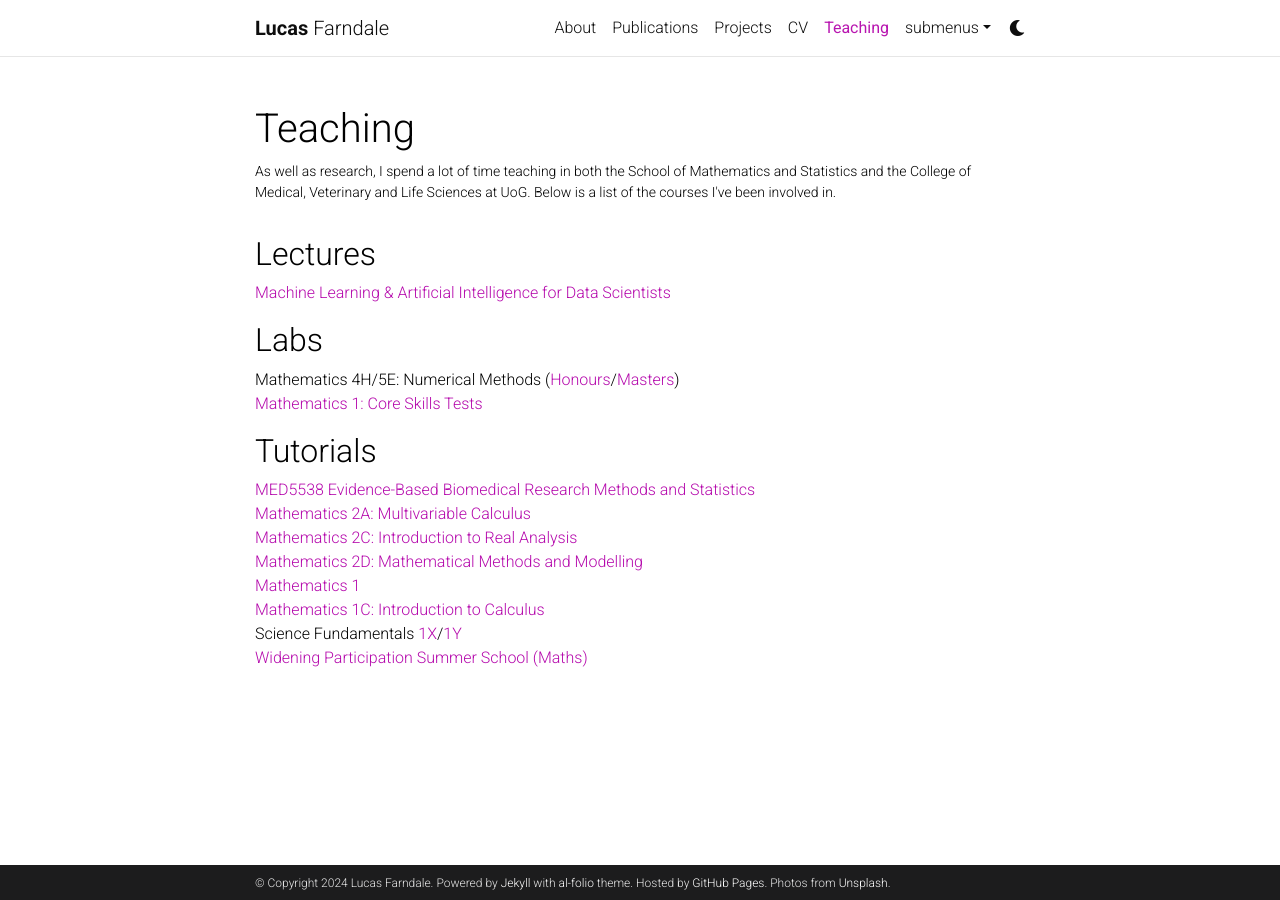
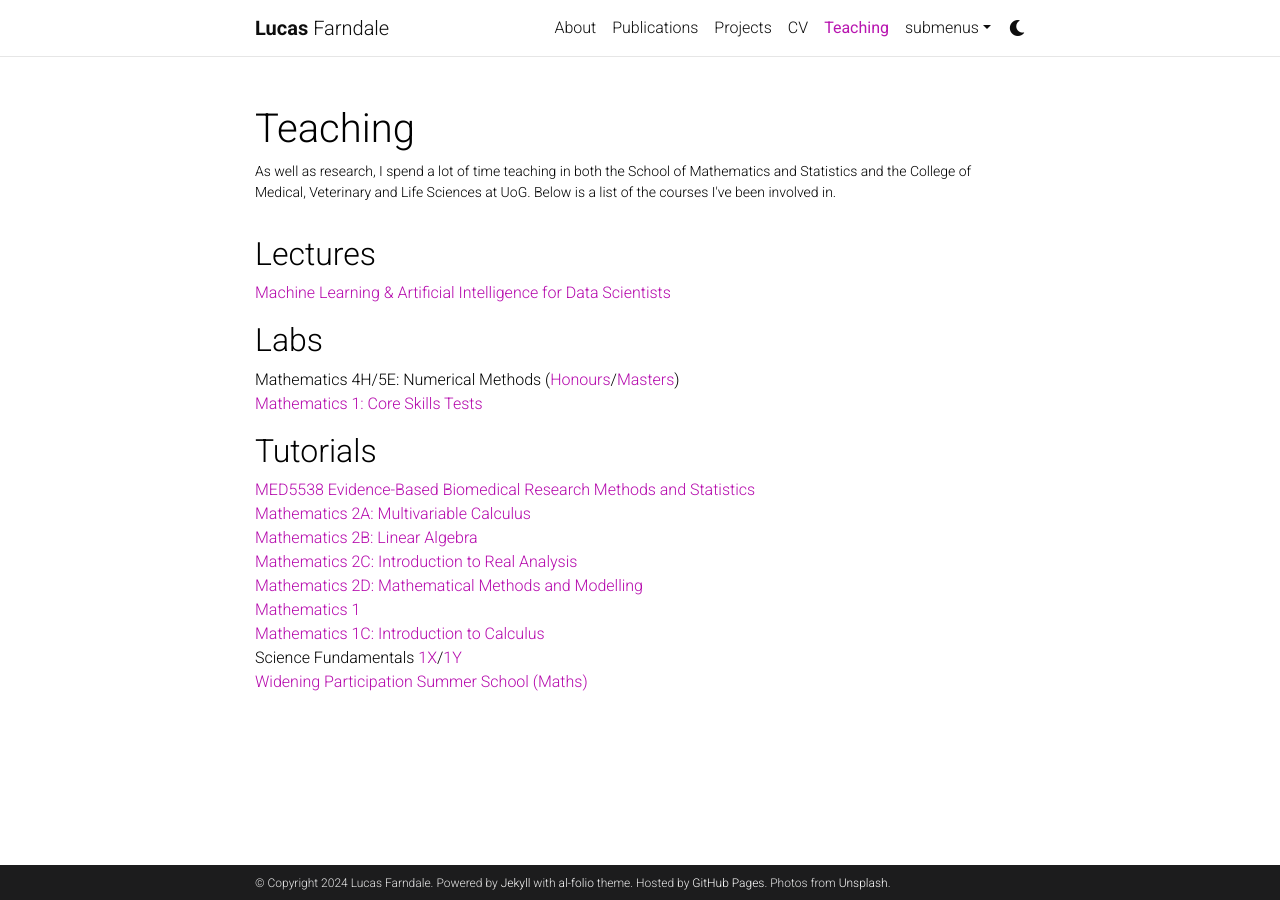
Before and after one commit to lucasfarndale/lucasfarndale.github.io, a Jekyll site: the page built from _pages/teaching.md, in a window 1280 px wide. Built offline with Jekyll 4.4.1, drawn with Linux system fonts in a browser that asks for light colours; comment, search, counter and statistics services are not loaded; a style sheet for code colours, icons or effects is not loaded.

Commit message:
Update teaching.md

```diff
--- a/_pages/teaching.md
+++ b/_pages/teaching.md
@@ -19,6 +19,7 @@
 ## Tutorials
 [MED5538 Evidence-Based Biomedical Research Methods and Statistics](https://www.gla.ac.uk/coursecatalogue/course/?code=MED5538) \
 [Mathematics 2A: Multivariable Calculus](https://www.gla.ac.uk/coursecatalogue/course/?code=MATHS2001) \
+[Mathematics 2B: Linear Algebra](https://www.gla.ac.uk/coursecatalogue/course/?code=MATHS2004) \
 [Mathematics 2C: Introduction to Real Analysis](https://www.gla.ac.uk/coursecatalogue/course/?code=MATHS2032) \
 [Mathematics 2D: Mathematical Methods and Modelling](https://www.gla.ac.uk/coursecatalogue/course/?code=MATHS2033) \
 [Mathematics 1](https://www.gla.ac.uk/coursecatalogue/course/?code=MATHS1017) \
```
